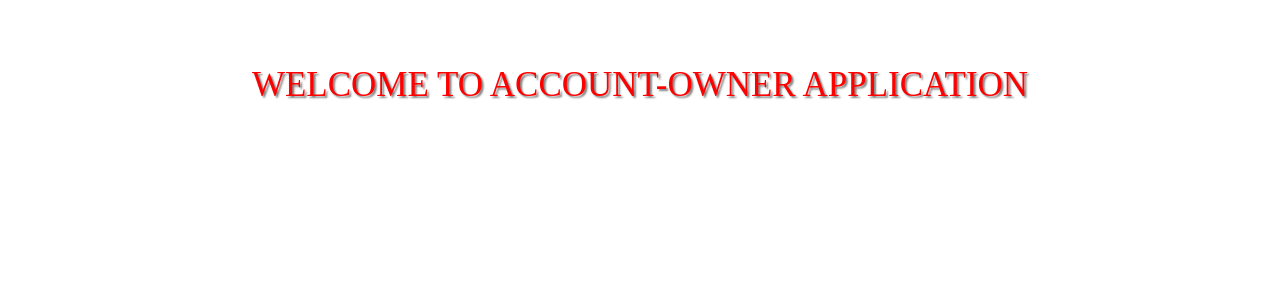
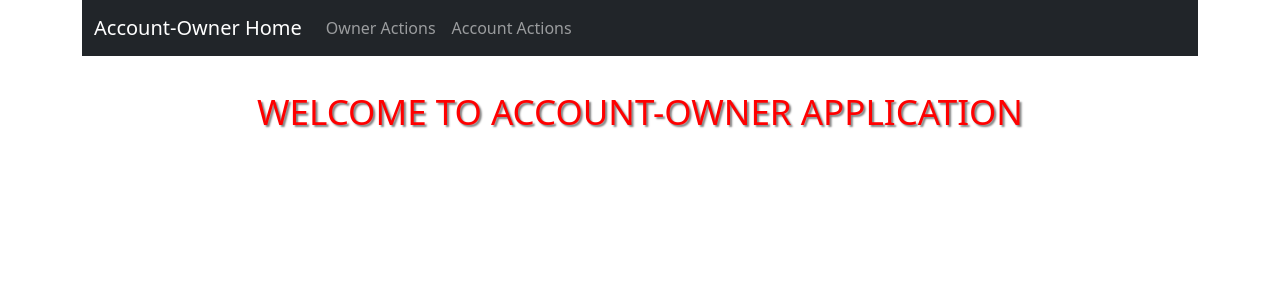
Before and after one commit to ri-aashir/practice, an Angular app in the folder Angular_JS/AccountOwnerClient/: page / in a window 1280 px wide. Shown: the top 300 px of the page. Built offline with nearby package versions, Linux system fonts and the light colour scheme.

Commit message:
Part-8: Created a Navigation Menu and Added Collapse Functionality to the NavBar (involved Bootstrap and BrowserAnimation Troubleshoot)

```diff
--- a/Angular_JS/AccountOwnerClient/angular.json
+++ b/Angular_JS/AccountOwnerClient/angular.json
@@ -22,6 +22,7 @@
               }
             ],
             "styles": [
+              "node_modules/bootstrap/dist/css/bootstrap.min.css",
               "src/styles.css"
             ]
           },
--- a/Angular_JS/AccountOwnerClient/package.json
+++ b/Angular_JS/AccountOwnerClient/package.json
@@ -26,6 +26,7 @@
     "@angular/forms": "^20.1.0",
     "@angular/platform-browser": "^20.1.0",
     "@angular/router": "^20.1.0",
+    "bootstrap": "^5.3.7",
     "ngx-bootstrap": "^20.0.0",
     "rxjs": "~7.8.0",
     "tslib": "^2.3.0"
--- a/Angular_JS/AccountOwnerClient/src/app/app.config.ts
+++ b/Angular_JS/AccountOwnerClient/src/app/app.config.ts
@@ -2,11 +2,13 @@ import { ApplicationConfig, provideBrowserGlobalErrorListeners, provideZonelessC
 import { provideRouter } from '@angular/router';
 
 import { routes } from './app.routes';
+import { provideAnimations } from '@angular/platform-browser/animations';
 
 export const appConfig: ApplicationConfig = {
   providers: [
     provideBrowserGlobalErrorListeners(),
     provideZonelessChangeDetection(),
-    provideRouter(routes)
+    provideRouter(routes),
+    provideAnimations(), // Enables Animations
   ]
 };
--- a/Angular_JS/AccountOwnerClient/src/app/app.html
+++ b/Angular_JS/AccountOwnerClient/src/app/app.html
@@ -349,8 +349,13 @@
 
 <div class="container">
   <div class="row">
-      <div class="col">
-        <app-home></app-home>
-      </div>
+    <div class="col">
+      <app-menu></app-menu>
+    </div>
+  </div>
+  <div class="row">
+    <div class="col">
+      <app-home></app-home>
+    </div>
   </div>
 </div>
--- a/Angular_JS/AccountOwnerClient/src/app/app.ts
+++ b/Angular_JS/AccountOwnerClient/src/app/app.ts
@@ -1,12 +1,14 @@
 import { Component, signal } from '@angular/core';
 import { RouterOutlet } from '@angular/router';
 import { Home } from './home/home';
+import { Menu } from './menu/menu';
+import { CollapseModule } from 'ngx-bootstrap/collapse';
 
 @Component({
   selector: 'app-root',
-  imports: [RouterOutlet, Home ],
+  imports: [ RouterOutlet, Home, Menu, CollapseModule ],
   templateUrl: './app.html',
-  styleUrl: './app.css'
+  styleUrl: './app.css',
 })
 export class App {
   protected readonly title = signal('AccountOwnerClient');
--- /dev/null
+++ b/Angular_JS/AccountOwnerClient/src/app/menu/menu.html
@@ -0,0 +1,49 @@
+<!-- <div class="row">
+  <div class="col">
+    <nav class="navbar navbar-expand-lg navbar-dark bg-dark">
+      <div class="container-fluid">
+        <a class="navbar-brand" href="#">Account-Owner Home</a>
+        <button class="navbar-toggler" type="button" data-bs-toggle="collapse" data-bs-target="#collapseNav"
+          aria-controls="collapseNav" aria-expanded="false" aria-label="Toggle navigation">
+          <span class="navbar-toggler-icon"></span>
+        </button>
+
+        <div class="collapse navbar-collapse" id="collapseNav">
+          <ul class="navbar-nav me-auto mb-2 mb-lg-0">
+            <li class="nav-item">
+              <a class="nav-link" href="#">Owner Actions </a>
+            </li>
+            <li class="nav-item">
+              <a class="nav-link" href="#">Account Actions </a>
+            </li>
+          </ul>
+        </div>
+      </div>
+    </nav>
+  </div>
+</div> -->
+
+<div class="row">
+  <div class="col">
+    <nav class="navbar navbar-expand-lg navbar-dark bg-dark">
+      <div class="container-fluid">
+        <a class="navbar-brand" href="#">Account-Owner Home</a>
+        <button class="navbar-toggler" type="button" (click)="isCollapsed = !isCollapsed"
+          [attr.aria-expanded]="!isCollapsed" aria-controls="collapseNav">
+          <span class="navbar-toggler-icon"></span>
+        </button>
+
+        <div class="collapse navbar-collapse" id="collapseNav" [collapse]="!isCollapsed" [isAnimated]="true">
+          <ul class="navbar-nav me-auto mb-2 mb-lg-0">
+            <li class="nav-item">
+              <a class="nav-link" href="#">Owner Actions </a>
+            </li>
+            <li class="nav-item">
+              <a class="nav-link" href="#">Account Actions </a>
+            </li>
+          </ul>
+        </div>
+      </div>
+    </nav>
+  </div>
+</div>
--- /dev/null
+++ b/Angular_JS/AccountOwnerClient/src/app/menu/menu.ts
@@ -0,0 +1,18 @@
+import { Component, OnInit } from '@angular/core';
+import { CollapseModule } from 'ngx-bootstrap/collapse';
+
+@Component({
+  selector: 'app-menu',
+  imports: [CollapseModule],
+  templateUrl: './menu.html',
+  styleUrl: './menu.css'
+})
+export class Menu implements OnInit {
+  isCollapsed: boolean = false;
+
+  constructor() { }
+
+  ngOnInit(): void {
+  }
+
+}
```
Also changed, not shown: Angular_JS/AccountOwnerClient/src/app/menu/menu.css (added), 1 other file (tests, documents, lock files or other folders).
